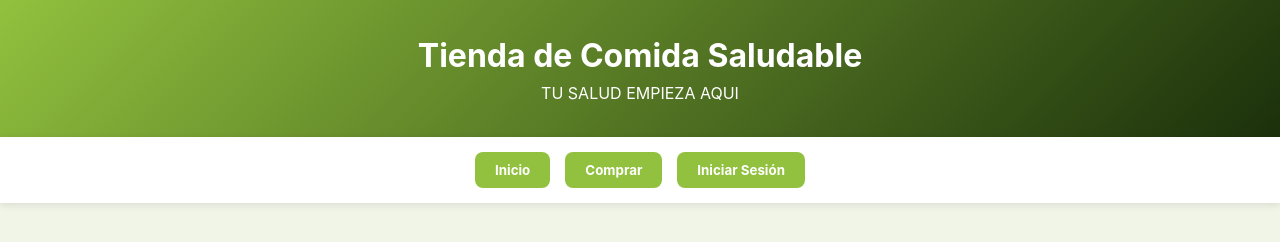
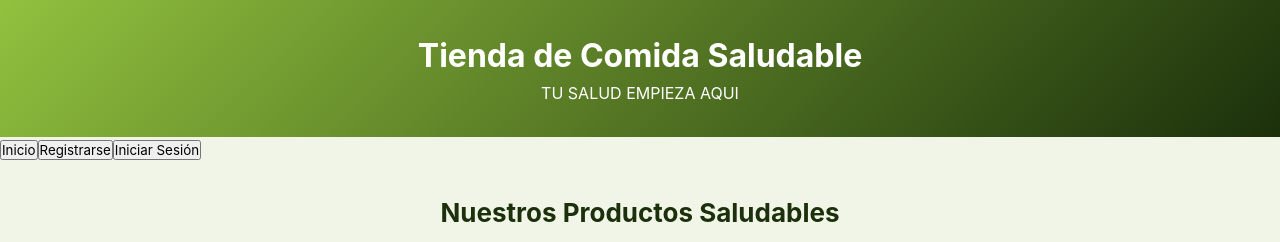
Before and after one commit to johsman12/pagina-saludable, a React (Vite) app: page / in a window 1280 px wide. Shown: the top 242 px of the page. Built offline with nearby package versions, Linux system fonts and the light colour scheme.

Commit message:
Conectando botones del menú principal con las rutas

```diff
--- a/src/componentes/Botones.jsx
+++ b/src/componentes/Botones.jsx
@@ -1,10 +1,23 @@
+import { Link } from 'react-router-dom';
+
 function Botones() {
   return (
-    <nav>
-      <button>Inicio</button>
-      <button>Comprar</button>
-      <button>Iniciar Sesión</button>
-    </nav>
+    <div className="botones-container">
+      {/* Botón de Inicio: lleva a la raíz / */}
+      <Link to="/">
+        <button className="btn-nav">Inicio</button>
+      </Link>
+
+      {/* Botón de Registrarse: lleva a tu página /registro */}
+      <Link to="/registro">
+        <button className="btn-nav">Registrarse</button>
+      </Link>
+
+      {/* Botón de Iniciar Sesión: lleva a tu página /login */}
+      <Link to="/login">
+        <button className="btn-nav">Iniciar Sesión</button>
+      </Link>
+    </div>
   );
 }
 
```
